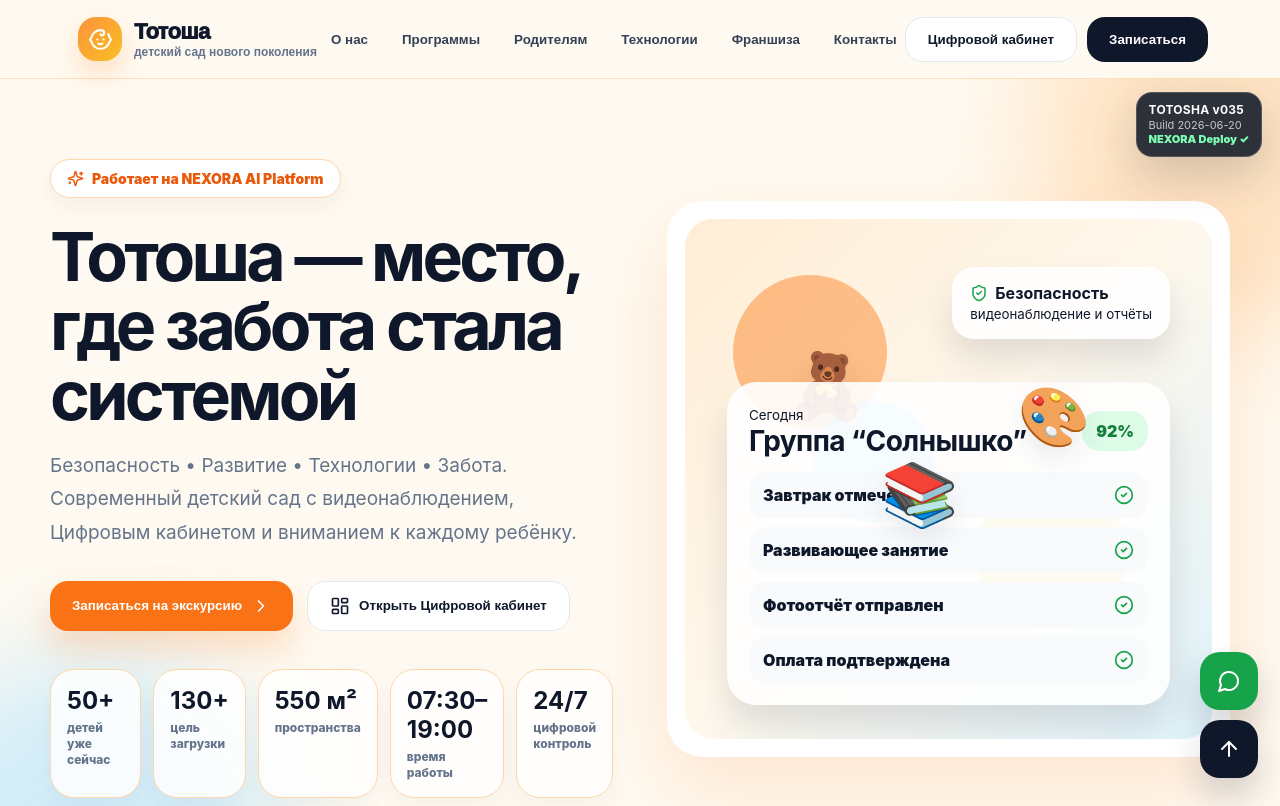
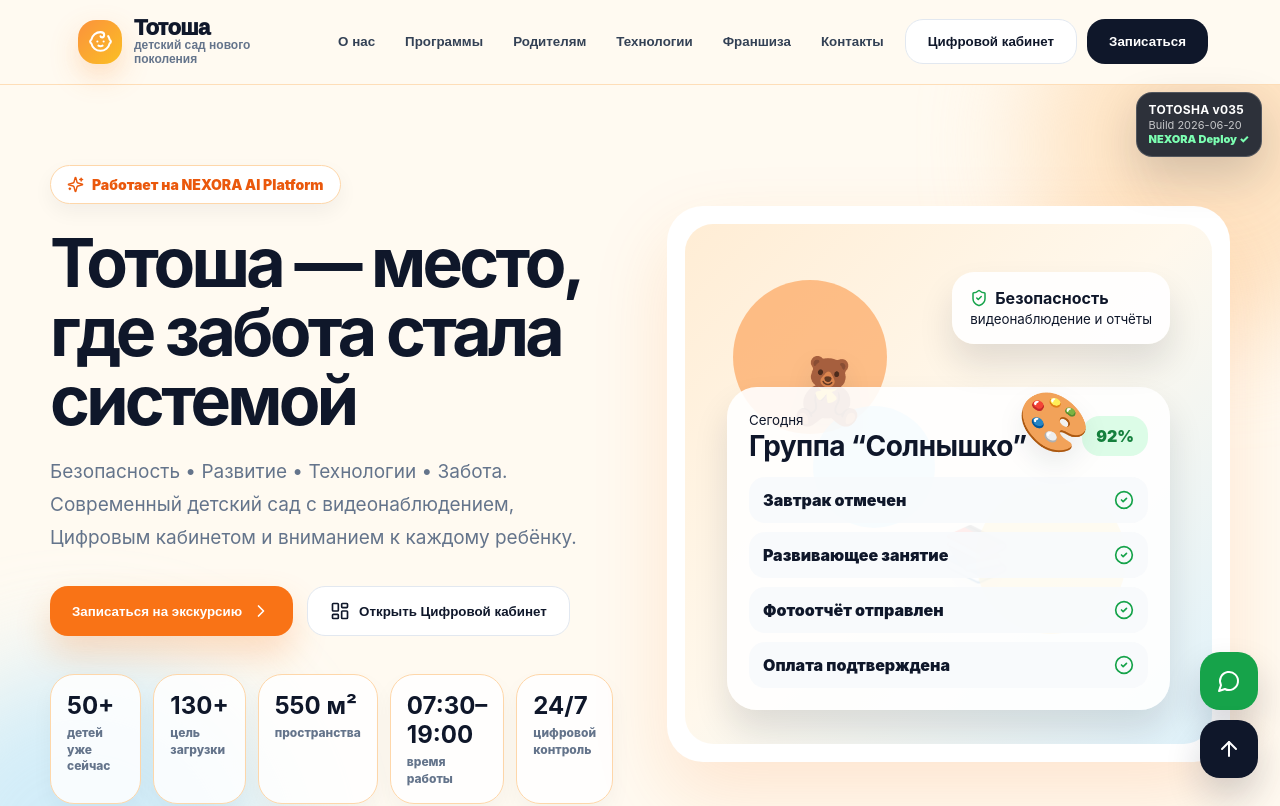
Before and after one commit to nexora-kz/totosha, a Next.js app: page / in a window 1280 px wide. Shown: the top 806 px of the page. Built offline with nearby package versions, Linux system fonts and the light colour scheme.

Commit message:
TOTOSHA v035: polish header hero form and life top button styles

```diff
--- a/app/v035.css
+++ b/app/v035.css
@@ -1,4 +1,33 @@
 /* TOTOSHA v035 visual sync and production polish */
+
+.brand {
+  min-width: 245px;
+}
+
+.brand > div:last-child {
+  display: flex;
+  flex-direction: column;
+  justify-content: center;
+  min-height: 48px;
+}
+
+.brand-title {
+  line-height: 1;
+}
+
+.brand-sub {
+  max-width: 150px;
+  line-height: 1.15;
+}
+
+.links {
+  gap: 18px;
+}
+
+.links button {
+  white-space: nowrap;
+  line-height: 1;
+}
 
 .hero-card-v035 {
   border-radius: 36px;
@@ -73,10 +102,11 @@
 }
 
 .hero-scene-v035 .e3 {
-  left: 196px;
-  top: 244px;
-  font-size: 62px;
-  z-index: 7;
+  left: 258px;
+  top: 302px;
+  font-size: 54px;
+  z-index: 3;
+  opacity: 0.92;
 }
 
 .hero-scene-v035 .mini-top {
@@ -112,8 +142,15 @@
 .hero-scene-v035 .dash-row {
   min-height: 46px;
   align-items: center;
-  background: rgba(248, 250, 252, 0.88);
+  background: rgba(248, 250, 252, 0.92);
   font-weight: 900;
+}
+
+.hero-scene-v035 .dash-row span {
+  position: relative;
+  z-index: 10;
+  display: inline-block;
+  padding-right: 12px;
 }
 
 .hero-scene-v035 .pill {
@@ -166,6 +203,11 @@
   display: block;
 }
 
+.phone-wrap input::placeholder {
+  color: #94a3b8;
+  letter-spacing: 0;
+}
+
 .form button[disabled] {
   opacity: 0.6;
   cursor: not-allowed;
@@ -186,7 +228,46 @@
   margin-bottom: 0;
 }
 
+.life-floating {
+  position: fixed;
+  right: 22px;
+  bottom: 22px;
+  z-index: 80;
+  display: flex;
+  flex-direction: column;
+  gap: 10px;
+}
+
+.life-to-top {
+  width: 58px;
+  height: 58px;
+  border-radius: 20px;
+  background: #0f172a;
+  color: white;
+  display: flex;
+  align-items: center;
+  justify-content: center;
+  text-decoration: none;
+  box-shadow: 0 18px 35px rgba(15, 23, 42, 0.18);
+  font-size: 28px;
+  font-weight: 900;
+}
+
+@media (max-width: 1120px) {
+  .brand {
+    min-width: 220px;
+  }
+
+  .links {
+    gap: 14px;
+  }
+}
+
 @media (max-width: 960px) {
+  .brand {
+    min-width: 0;
+  }
+
   .hero-card-v035 {
     padding: 14px;
   }
@@ -229,9 +310,9 @@
   }
 
   .hero-scene-v035 .e3 {
-    left: 146px;
-    top: 238px;
-    font-size: 50px;
+    left: 170px;
+    top: 284px;
+    font-size: 44px;
   }
 
   .hero-scene-v035 .mini-top {
@@ -259,4 +340,14 @@
   .home-life-v035 .home-life__photo:first-child img {
     height: 220px;
   }
+
+  .life-floating {
+    right: 14px;
+    bottom: 14px;
+  }
+
+  .life-to-top {
+    width: 54px;
+    height: 54px;
+  }
 }
```
